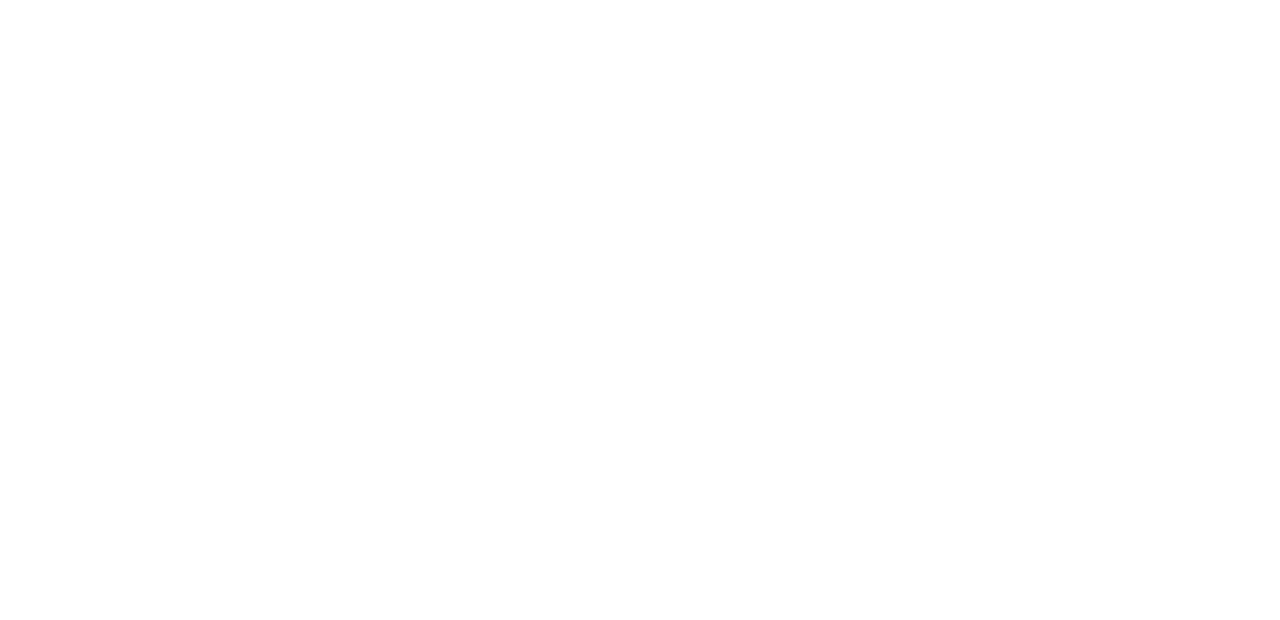
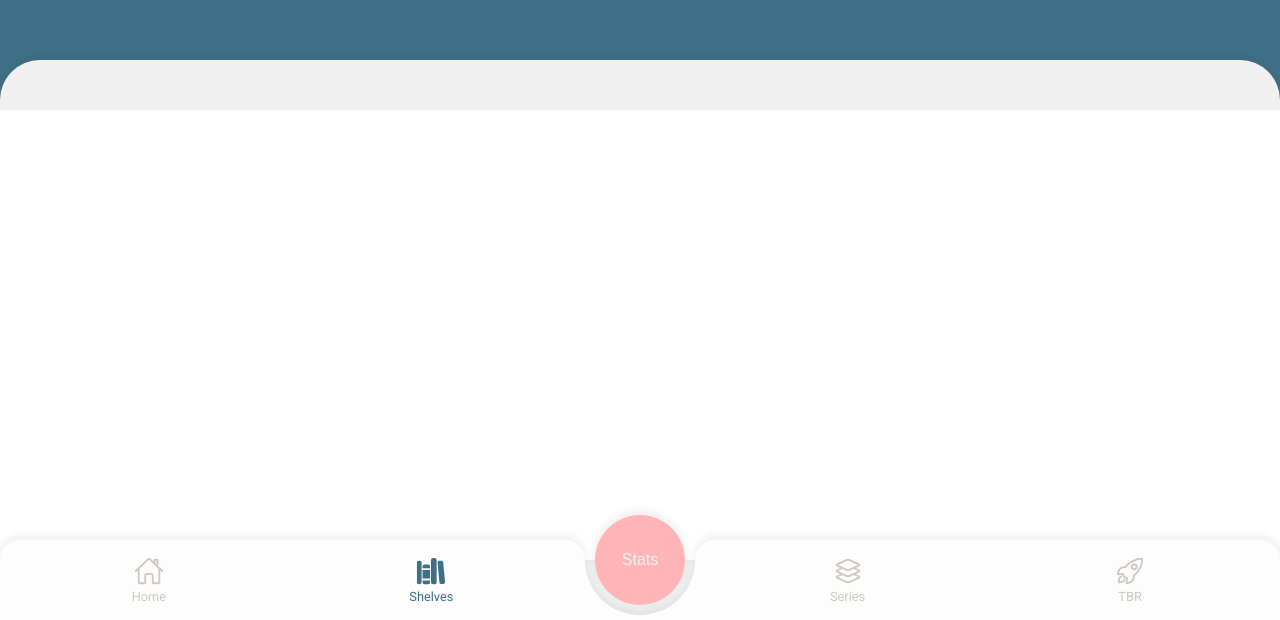
Before and after one commit to halia-gt/bookself, a React (Create React App) app: page /shelves in a window 1280 px wide. Before the commit this address had no page. Shown: the part 180-800 px from the top of the page. Built offline with nearby package versions, Linux system fonts and the light colour scheme.

Commit message:
Creating shelves inicial page

```diff
--- a/src/App.js
+++ b/src/App.js
@@ -1,6 +1,7 @@
 import { BrowserRouter, Routes, Route } from "react-router-dom";
 import { GlobalStyles } from "./assets/styles/GlobalStyles";
 import Home from "./pages/Home";
+import Shelves from "./pages/Shelves";
 
 export default function App() {
     return (
@@ -11,6 +12,10 @@
                     path="/"
                     element={ <Home /> }
                 />
+                <Route
+                    path="/shelves"
+                    element={ <Shelves /> }
+                />
             </Routes>
         </BrowserRouter>
     );
--- a/src/components/Footer/index.js
+++ b/src/components/Footer/index.js
@@ -8,6 +8,7 @@
     IoRocketOutline,
     IoRocket,
 } from "react-icons/io5";
+import { useNavigate } from "react-router-dom";
 import {
     Wrapper,
     NavWrapper,
@@ -19,15 +20,17 @@
 } from "./styles";
 
 export default function Footer({ home = false, shelf = false, series = false, tbr = false }) {
+    const navigate = useNavigate();
+
     return(
         <Wrapper>
             <NavWrapper>
                 <HomeWrapper home={home}>
-                    {home ? <IoHome /> : <IoHomeOutline />}
+                    {home ? <IoHome /> : <IoHomeOutline onClick={() => {navigate('/')}} />}
                     Home
                 </HomeWrapper>
                 <ShelfWrapper shelf={shelf}>
-                    {shelf ? <IoLibrary /> : <IoLibraryOutline />}
+                    {shelf ? <IoLibrary /> : <IoLibraryOutline onClick={() => {navigate('/shelves')}} />}
                     Shelves
                 </ShelfWrapper>
             </NavWrapper>
--- a/src/pages/Home/index.js
+++ b/src/pages/Home/index.js
@@ -17,7 +17,7 @@
                     <StatsSummary />
                 </main>
             </Wrapper>
-            <Footer />
+            <Footer home={true} />
         </>
     );
 }
--- a/src/pages/Home/styles.js
+++ b/src/pages/Home/styles.js
@@ -11,7 +11,7 @@
 
     main {
         background-color: var(--main-white);
-        border-radius: 20px 20px 0 0;
+        border-radius: 40px 40px 0 0;
         box-shadow: 0px -4px 6px 2px rgba(0, 0, 0, 0.05);
         padding: 10px;
         padding-bottom: 40px;
--- /dev/null
+++ b/src/pages/Shelves/index.js
@@ -0,0 +1,14 @@
+import { MainWrapper } from "./styles";
+import Footer from "../../components/Footer/index";
+
+export default function Shelves() {
+    return (
+        <>
+            <MainWrapper>
+                <header></header>
+                <main></main>
+            </MainWrapper>
+            <Footer shelf={true} />
+        </>
+    );
+}
--- /dev/null
+++ b/src/pages/Shelves/styles.js
@@ -0,0 +1,7 @@
+import styled from "styled-components";
+import { Wrapper } from "../Home/styles";
+
+const MainWrapper = styled(Wrapper)`
+`;
+
+export { MainWrapper };
```
